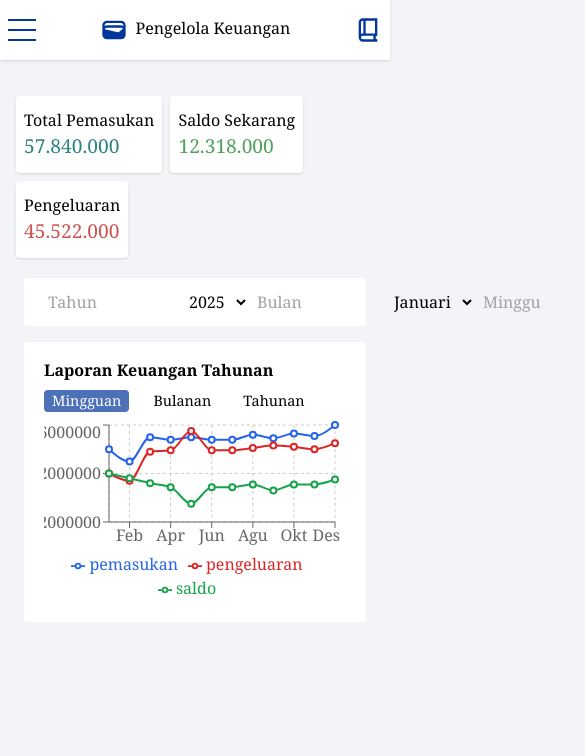
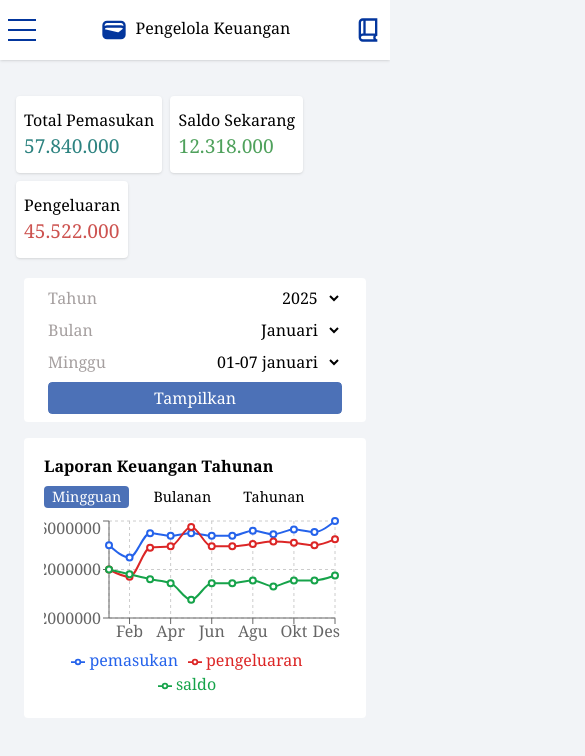
Before and after one commit to bileam/Pengelola-Keuangan, a React (Vite) app: page /dashboard in a window 390 px wide. Shown: the top 756 px of the page, 585 px wide, since content can reach past the window. Built offline with nearby package versions, Linux system fonts and the light colour scheme; sample sign-in values are in the browser's storage.

Commit message:
responsive

```diff
--- a/src/Components/Dashboard/Chart.jsx
+++ b/src/Components/Dashboard/Chart.jsx
@@ -22,14 +22,14 @@
 const Chart = ({ data }) => {
   return (
     <div className="w-full p-2 rounded  flex flex-col gap-4 justify-center">
-      <div className="flex justify-between gap-2 bg-white px-6 py-2 rounded">
-        <div className="flex gap-20 items-center ">
+      <div className="flex md:flex-row flex-col justify-between gap-2 bg-white px-6 py-2 rounded">
+        <div className="flex lg:gap-20 items-center md:justify-start justify-between">
           <h1 className="text-[#a6a0a0]">Tahun</h1>
           <select name="" id="" className="px-2 outline-none">
             <option value="">2025</option>
           </select>
         </div>
-        <div className="flex gap-20 items-center">
+        <div className="flex lg:sgap-20 items-center md:justify-start justify-between">
           <h1 className="text-[#a6a0a0]">Bulan</h1>
           <select name="" id="" className="px-2 outline-none">
             <option value="" className="rounded">
@@ -37,7 +37,7 @@
             </option>
           </select>
         </div>
-        <div className="flex gap-20 items-center">
+        <div className="flex lg:gap-20 items-center md:justify-start justify-between">
           <h1 className="text-[#a6a0a0]">Minggu</h1>
           <select name="" id="" className="px-2 outline-none">
             <option value="">01-07 januari</option>
```
